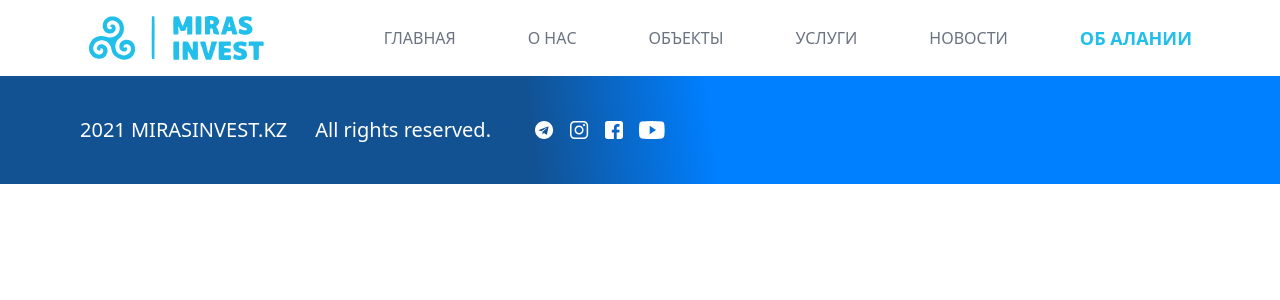
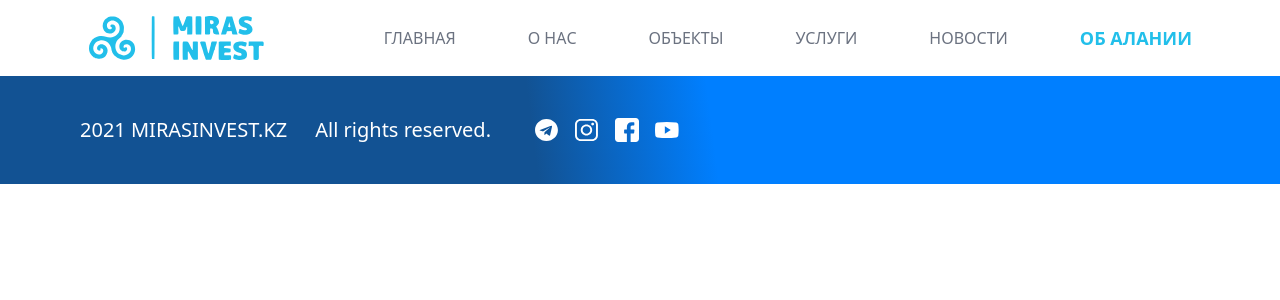
Before and after one commit to AdiletBekmuratov/miras-invest, a React (Vite) app: page / in a window 1280 px wide. Shown: the top 300 px of the page. Built offline with nearby package versions, Linux system fonts and the light colour scheme.

Commit message:
footer fix

```diff
--- a/src/components/Footer.jsx
+++ b/src/components/Footer.jsx
@@ -10,23 +10,23 @@ function Footer() {
 		<footer className='footer'>
 			<div className="max-w-6xl mx-auto px-4">
 				<div className="flex justify-between">
-					<div className="flex space-x-7 py-10 items-center">
+					<div className="flex py-8 gap-y-5 flex-col sm:flex-row sm:space-x-7 sm:py-10 sm:items-center">
 						<span className='text-xl uppercase text-white'>2021 mirasinvest.kz</span>
 						<span className='text-xl text-white'>All rights reserved.</span>
 
 						<div>
-							<div className='flex space-x-4 ml-4'>
-								<CustomLink>
-									<img src={TelegramIcon} alt="telegram" />
+							<div className='flex gap-x-4 gap-y-2 sm:ml-4'>
+								<CustomLink href="https://www.telegram.com" className='flex-shrink-0'>
+									<img src={TelegramIcon} alt="telegram" className="h-6 w-6 object-contain" />
 								</CustomLink>
-								<CustomLink>
-									<img src={InstagramIcon} alt="instagram" />
+								<CustomLink href="https://www.instagram.com" className='flex-shrink-0'>
+									<img src={InstagramIcon} alt="instagram" className="h-6 w-6 object-contain" />
 								</CustomLink>
-								<CustomLink>
-									<img src={FacebookIcon} alt="facebook" />
+								<CustomLink href="https://www.facebook.com" className='flex-shrink-0'>
+									<img src={FacebookIcon} alt="facebook" className="h-6 w-6 object-contain" />
 								</CustomLink>
-								<CustomLink>
-									<img src={YoutubeIcon} alt="youtube" />
+								<CustomLink href="https://www.youtube.com" className='flex-shrink-0'>
+									<img src={YoutubeIcon} alt="youtube" className="h-6 w-6 object-contain" />
 								</CustomLink>
 							</div>
 						</div>
```
